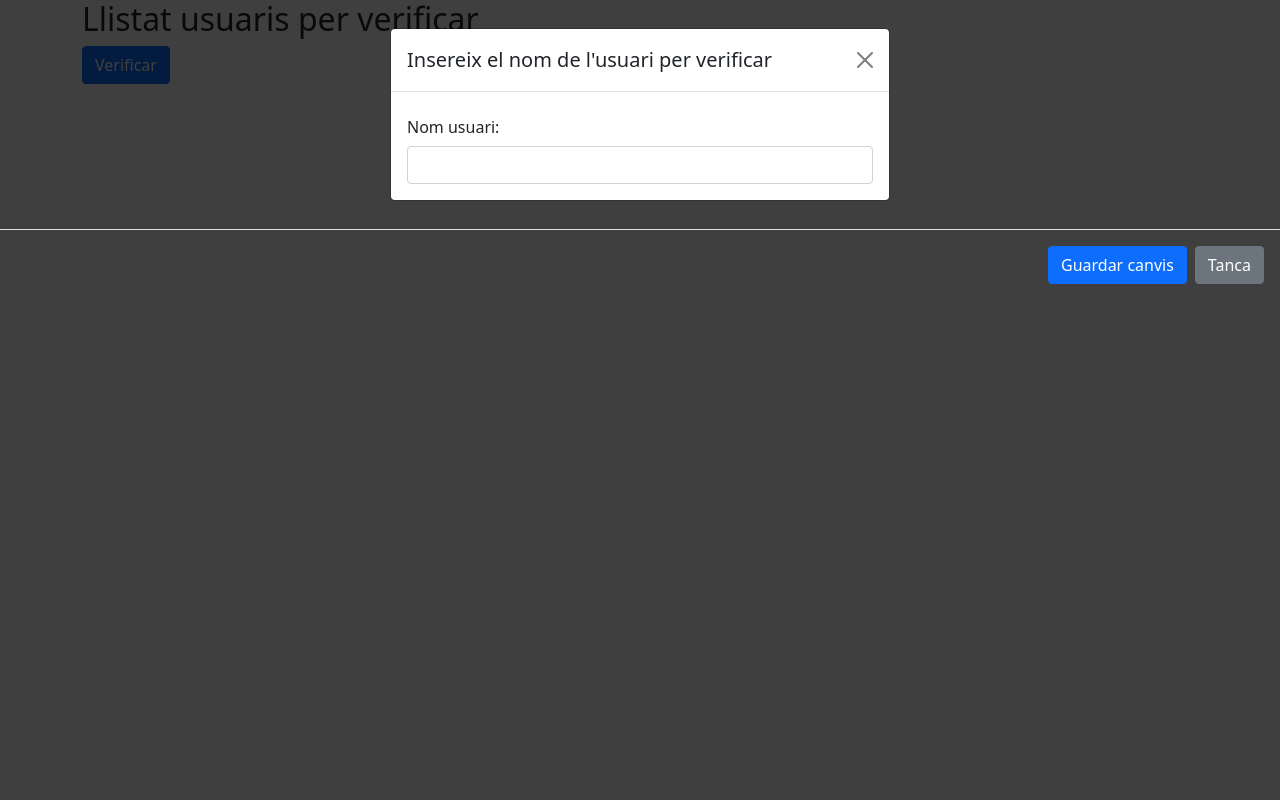
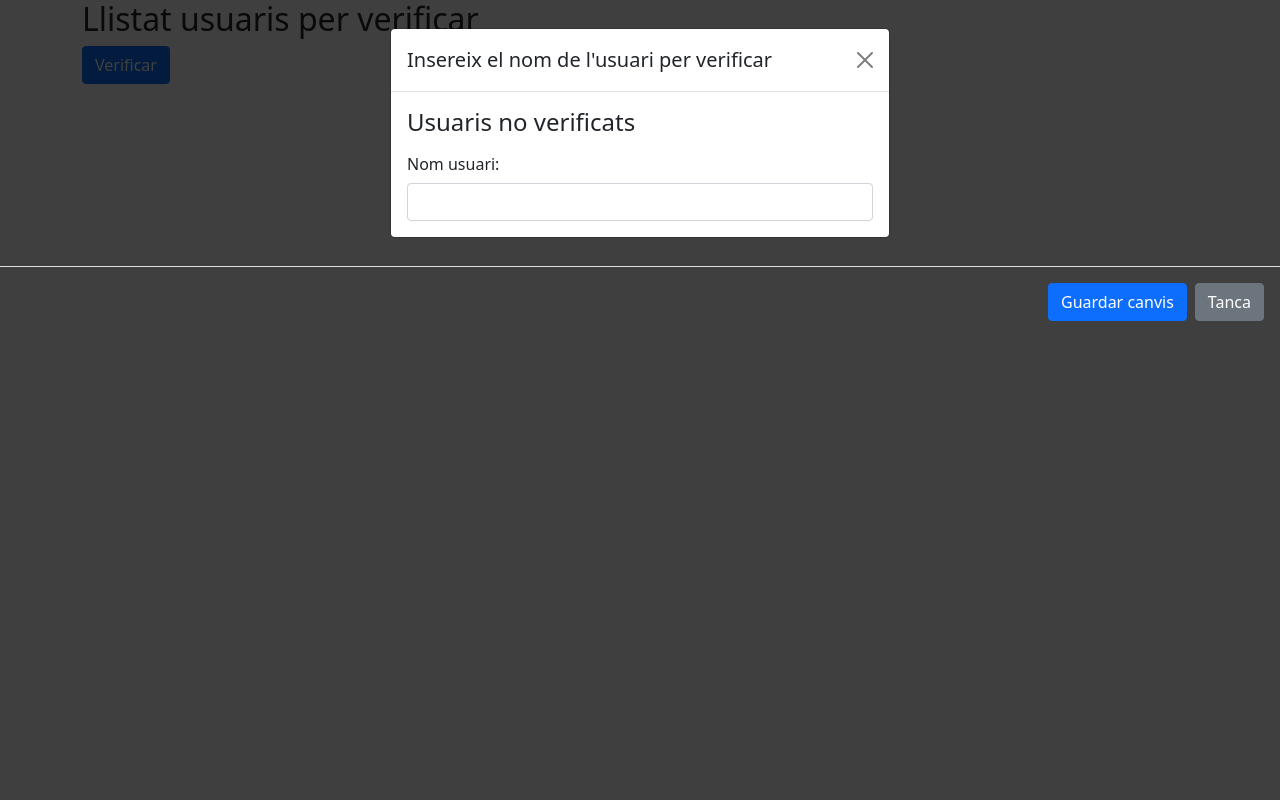
Before and after one commit to JuliaK18/copia_Sprint3_Equip1_M12, a PHP site: page /HTML/Verificar/index.php in a window 1280 px wide, after a click on "Verificar". Run offline with PHP 8.4, Linux system fonts and the light colour scheme; data that the repository does not hold is empty.

Commit message:
rectificacio del "h4"

```diff
--- a/Web/HTML/Verificar/index.php
+++ b/Web/HTML/Verificar/index.php
@@ -36,6 +36,7 @@ include_once "../../PHP/Classes/Class_Usuaris.php";
             <div class="modal-body">  <!-- Finestra que mostra usuaris que sol·liciten la verificació -->
 
               <!-- Mostrar usuaris no verificats-->
+              <h4>Usuaris no verificats</h4>
               <?php
             $consulta = Usuari::get_users_not_verified2();
             while ($mostrar = mysqli_fetch_array($consulta)) {
```
